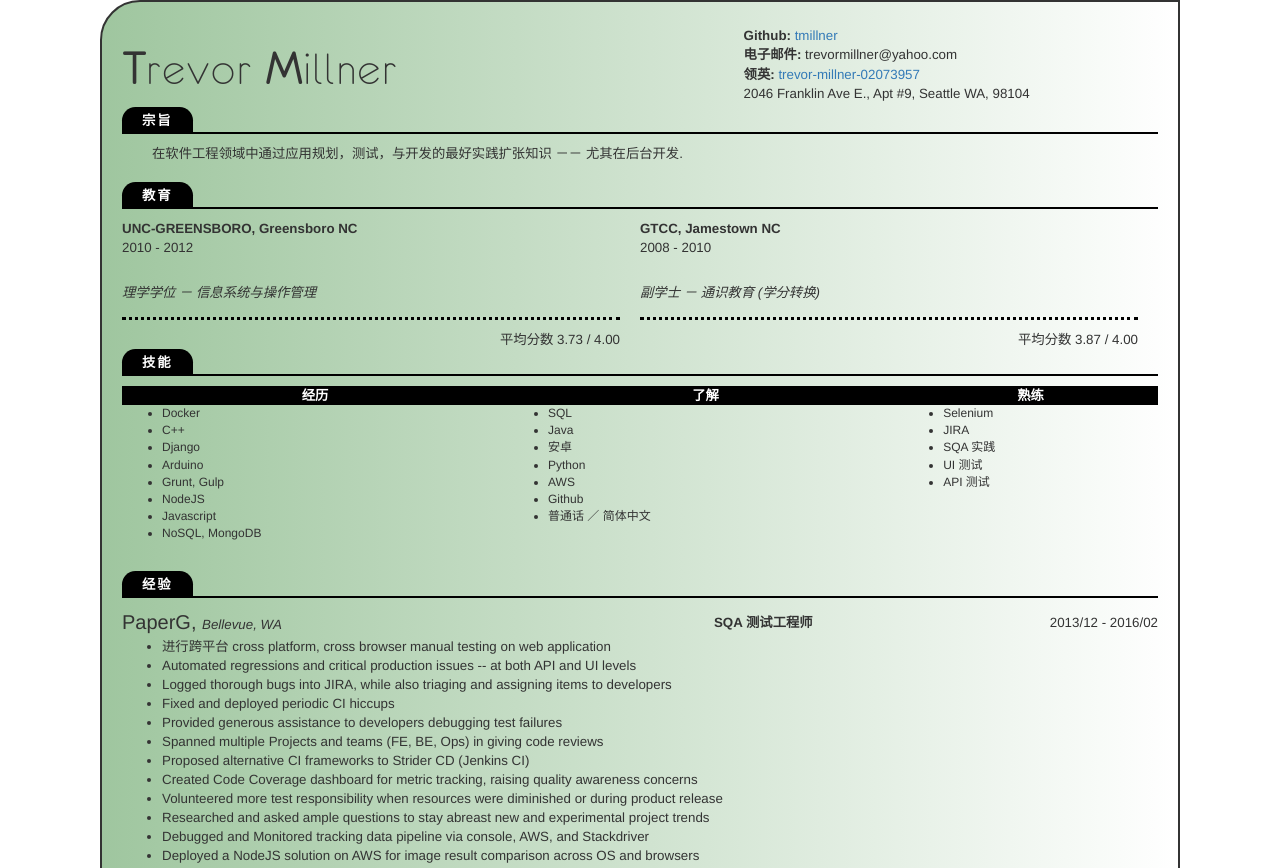
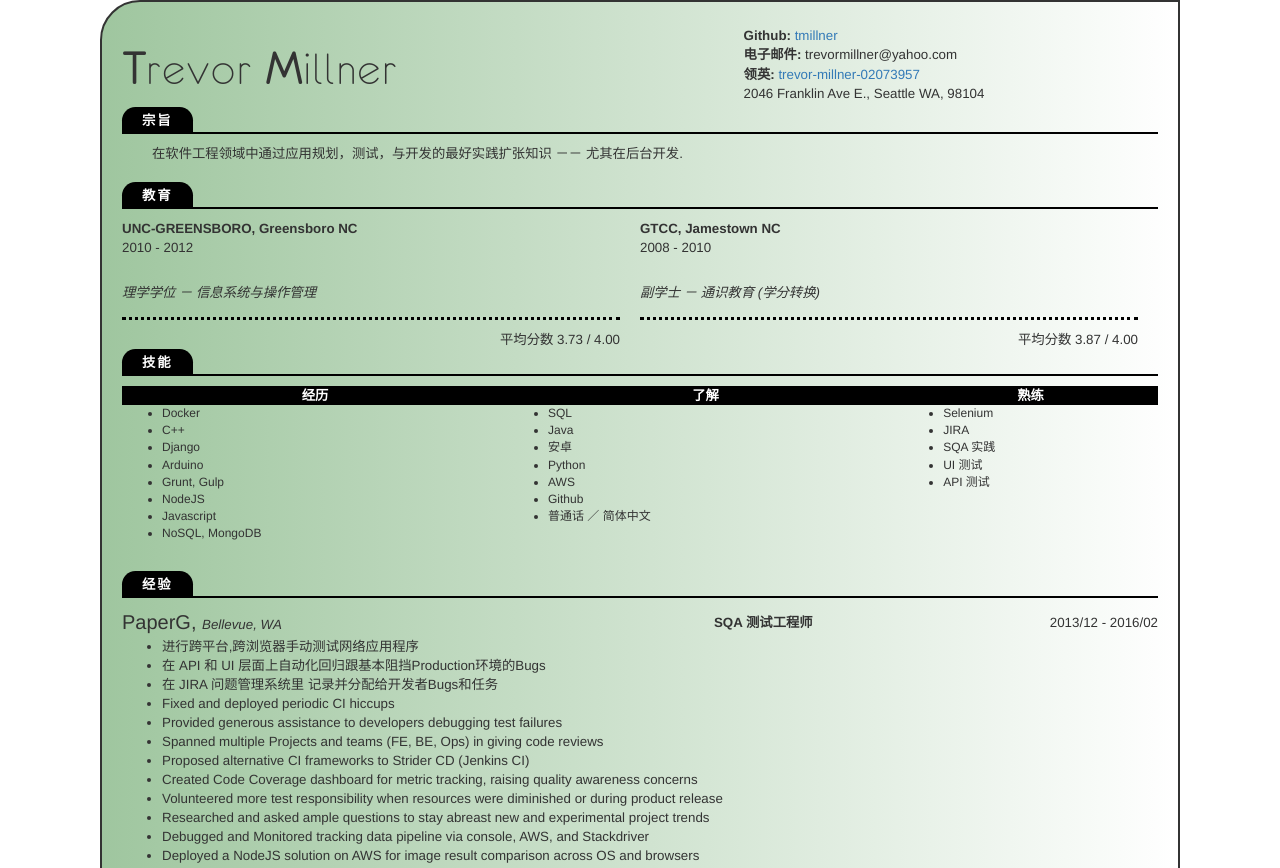
Before and after one commit to tmillner/me, a website: page resume-zh.html in a window 1280 px wide. Shown: the top 868 px of the page. Drawn offline with nearby package versions, Linux system fonts and the light colour scheme.

Commit message:
task - 继续翻译简历

```diff
--- a/resume-zh.html
+++ b/resume-zh.html
@@ -129,7 +129,7 @@
                 </tr>
                 <tr>
                 <td>
-                2046 Franklin Ave E., Apt #9, Seattle WA, 98104
+                2046 Franklin Ave E., Seattle WA, 98104
                 </td></tr>
               </tbody>
             </table></td>
@@ -231,9 +231,9 @@
           </tbody>
           </table>
           <ul>
-            <li>进行跨平台 cross platform, cross browser manual testing on web application</li>
-            <li>Automated regressions and critical production issues -- at both API and UI levels</li>
-            <li>Logged thorough bugs into JIRA, while also triaging and assigning items to developers</li>
+            <li>进行跨平台,跨浏览器手动测试网络应用程序</li>
+            <li>在 API 和 UI 层面上自动化回归跟基本阻挡Production环境的Bugs</li>
+            <li>在 JIRA 问题管理系统里 记录并分配给开发者Bugs和任务</li>
             <li>Fixed and deployed periodic CI hiccups</li>
             <li>Provided generous assistance to developers debugging test failures</li>
             <li>Spanned multiple Projects and teams (FE, BE, Ops) in giving code reviews</li>
```
